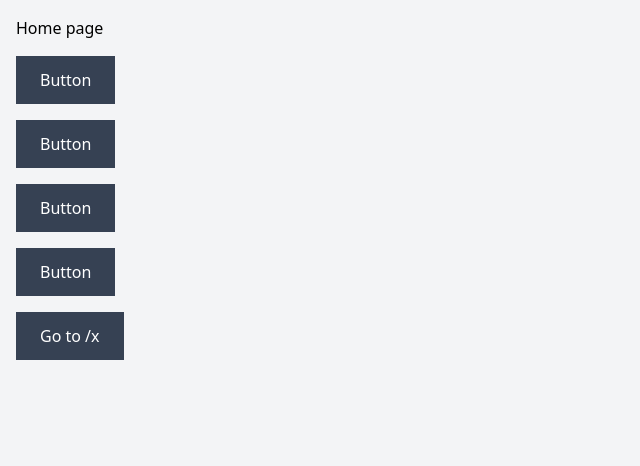
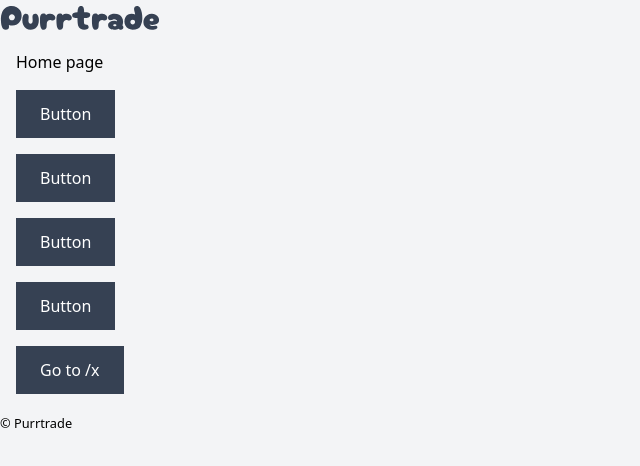
Before and after one commit to DAPSY-dev/purrtrade, a React (Vite) app in the folder frontend/: page / in a window 1280 px wide. Shown: the top 466 px of the page, without its empty margins (0-640 px from the left). Built offline with nearby package versions, Linux system fonts and the light colour scheme; no server answers.

Commit message:
Add: Logo

```diff
--- a/frontend/index.html
+++ b/frontend/index.html
@@ -1,21 +1,21 @@
 <!DOCTYPE html>
 <html lang="en">
   <head>
-    <title>App</title>
+    <title>Purrtrade</title>
 
     <meta charset="UTF-8" />
     <meta name="viewport" content="width=device-width, initial-scale=1.0" />
-    <meta name="description" content="App" />
-    <meta name="apple-mobile-web-app-title" content="App" />
-    <meta property="og:title" content="App" />
-    <meta property="og:description" content="App" />
+    <meta name="description" content="Purrtrade" />
+    <meta name="apple-mobile-web-app-title" content="Purrtrade" />
+    <meta property="og:title" content="Purrtrade" />
+    <meta property="og:description" content="Purrtrade" />
     <meta
       property="og:image"
       content="http://localhost:5173/images/og/og.png"
     />
     <meta property="og:url" content="http://localhost:5173/" />
-    <meta name="twitter:title" content="App" />
-    <meta name="twitter:description" content="App" />
+    <meta name="twitter:title" content="Purrtrade" />
+    <meta name="twitter:description" content="Purrtrade" />
     <meta
       name="twitter:image"
       content="http://localhost:5173/images/og/og.png"
--- /dev/null
+++ b/frontend/src/components/Logo.tsx
@@ -0,0 +1,25 @@
+import { Link } from "react-router";
+import { classNames } from "../utils/helpers";
+
+type LogoProps = {
+  className?: string;
+};
+
+function Logo({ className }: LogoProps) {
+  const classes = classNames(["block max-w-40", className]);
+
+  return (
+    <Link to="/" className={classes}>
+      <picture className="block max-w-full">
+        <img
+          src="/images/logo/logo.svg"
+          alt="Purrtrade"
+          width="300"
+          height="64"
+        />
+      </picture>
+    </Link>
+  );
+}
+
+export default Logo;
--- a/frontend/src/pages/MainLayout.tsx
+++ b/frontend/src/pages/MainLayout.tsx
@@ -1,10 +1,21 @@
 import { Outlet } from "react-router";
+import Logo from "../components/Logo";
 
 function MainLayout() {
   return (
-    <main className="min-h-screen bg-gray-100">
-      <Outlet />
-    </main>
+    <div className="min-h-screen bg-gray-100">
+      <header>
+        <Logo />
+      </header>
+      <main>
+        <Outlet />
+      </main>
+      <footer>
+        <span>
+          <small>&copy; Purrtrade</small>
+        </span>
+      </footer>
+    </div>
   );
 }
 
```
Also changed, not shown: frontend/public/site.webmanifest, 1 other file (tests, documents, lock files or other folders).
